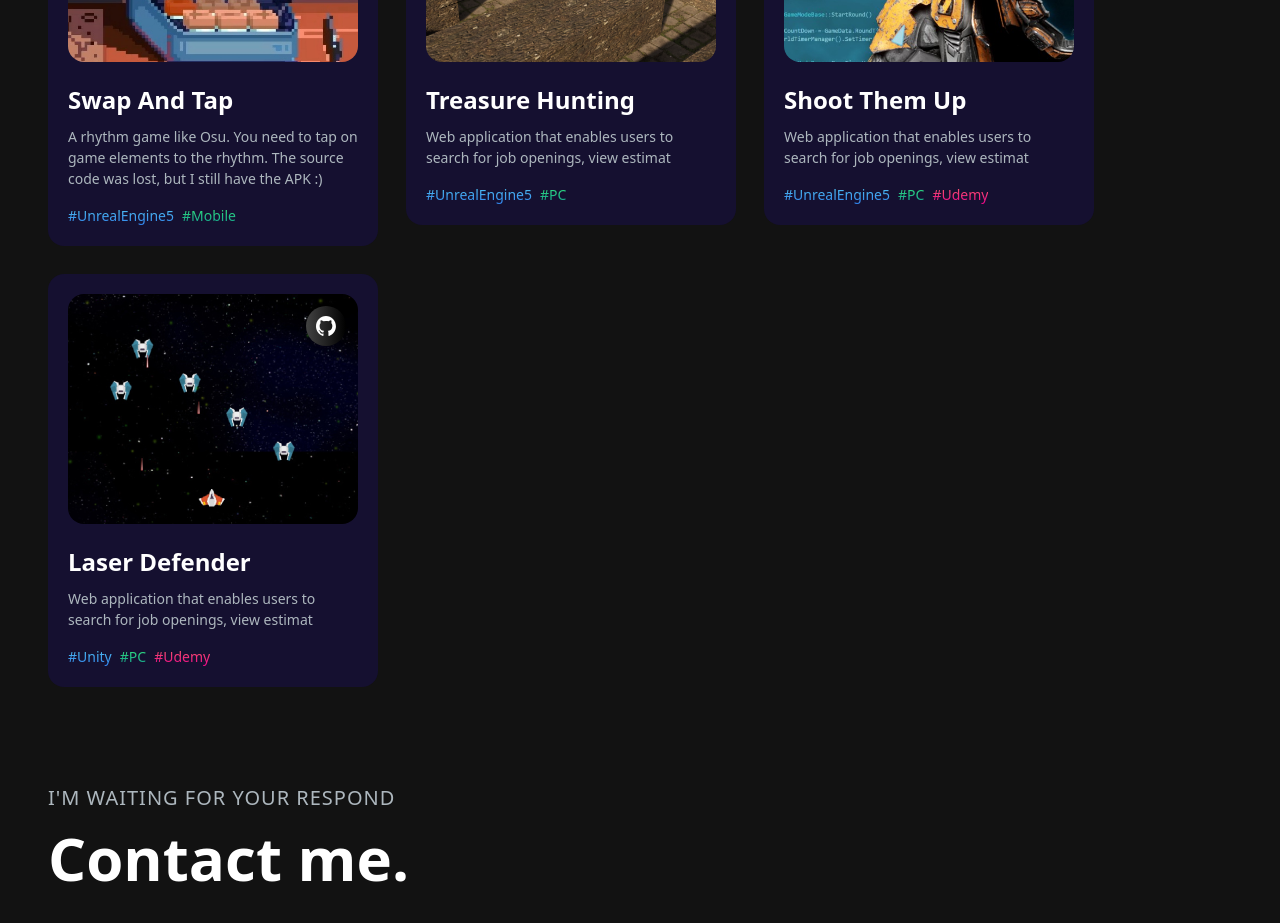
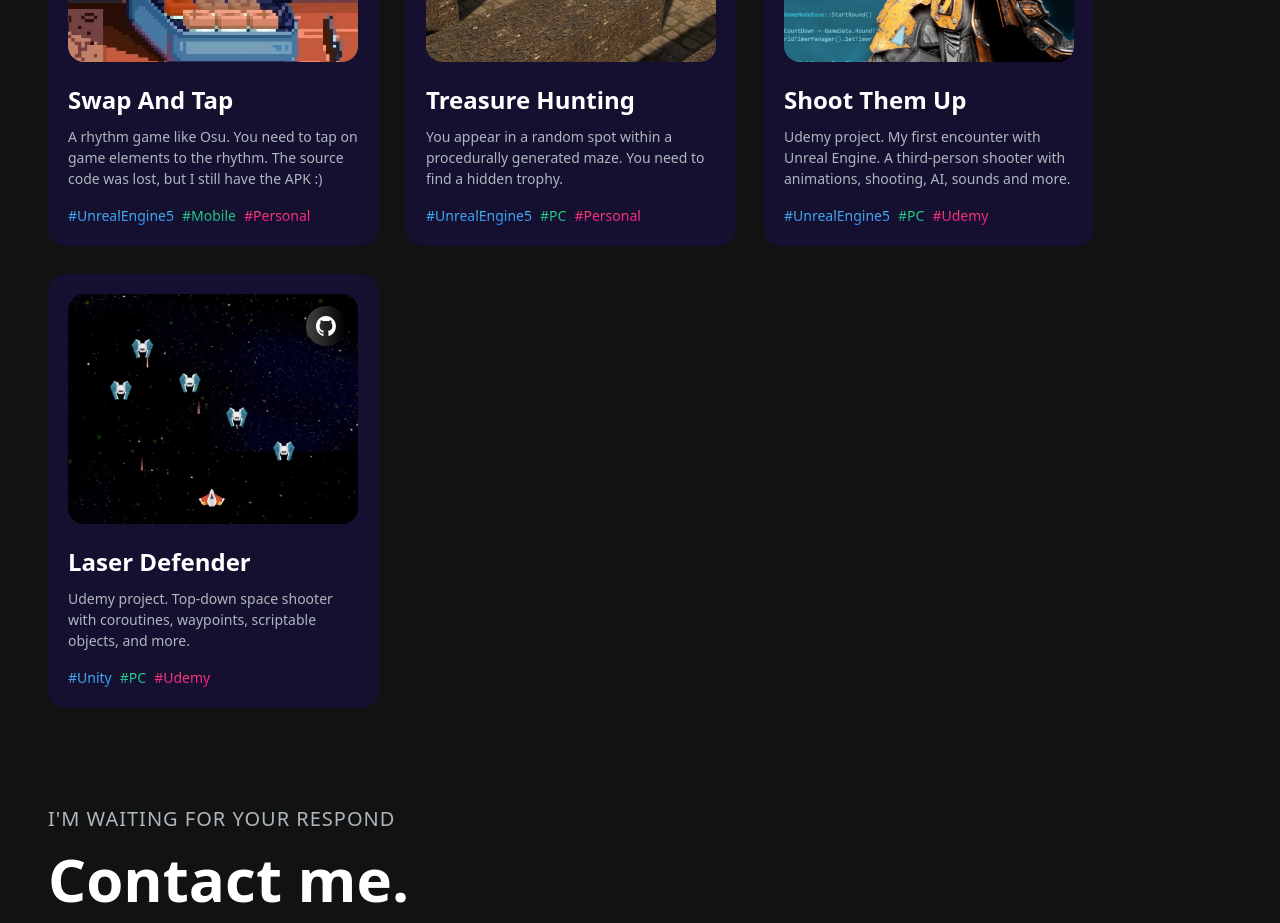
Before and after one commit to DiMs8P/Portfolio, a Next.js app: page /en in a window 1280 px wide. Shown: the part 2740-3663 px from the top of the page. Built offline with nearby package versions, Linux system fonts and the light colour scheme.

Commit message:
Final version v1
I hope next updates will not change any design decisions and will affect only the written text

```diff
--- a/app/components/projects/constants.js
+++ b/app/components/projects/constants.js
@@ -18,6 +18,10 @@ const projects = (t) => {
                 {
                     name: "Mobile",
                     color: "green-text-gradient",
+                },
+                {
+                    name: "Personal",
+                    color: "pink-text-gradient",
                 }
             ],
             filters: [filters[0], filters[1]],
@@ -36,6 +40,10 @@ const projects = (t) => {
                 {
                     name: "PC",
                     color: "green-text-gradient",
+                },
+                {
+                    name: "Personal",
+                    color: "pink-text-gradient",
                 }
             ],
             filters: [filters[0], filters[1]],
@@ -58,7 +66,7 @@ const projects = (t) => {
                 {
                     name: "Udemy",
                     color: "pink-text-gradient",
-                },
+                }
             ],
             filters: [filters[0], filters[1]],
             image: ShoutThemUp,
--- a/messages/en.json
+++ b/messages/en.json
@@ -57,9 +57,9 @@
     "ProjectsText": "Following projects showcases my skills and experience through real-world examples of my work. Each project is briefly described with links to code repositories. It reflects my ability to solve complex problems, work with different technologies, and manage projects effectively.",
     "Projects": {
       "SwapAndTap": "A rhythm game like Osu. You need to tap on game elements to the rhythm. The source code was lost, but I still have the APK :)",
-      "TreasureHunting": "Web application that enables users to search for job openings, view estimat",
-      "ShooterGame": "Web application that enables users to search for job openings, view estimat",
-      "LaserDefender": "Web application that enables users to search for job openings, view estimat"
+      "TreasureHunting": "You appear in a random spot within a procedurally generated maze. You need to find a hidden trophy.",
+      "ShooterGame": "Udemy project. My first encounter with Unreal Engine. A third-person shooter with animations, shooting, AI, sounds and more.",
+      "LaserDefender": "Udemy project. Top-down space shooter with coroutines, waypoints, scriptable objects, and more."
     }
   },
 
```
